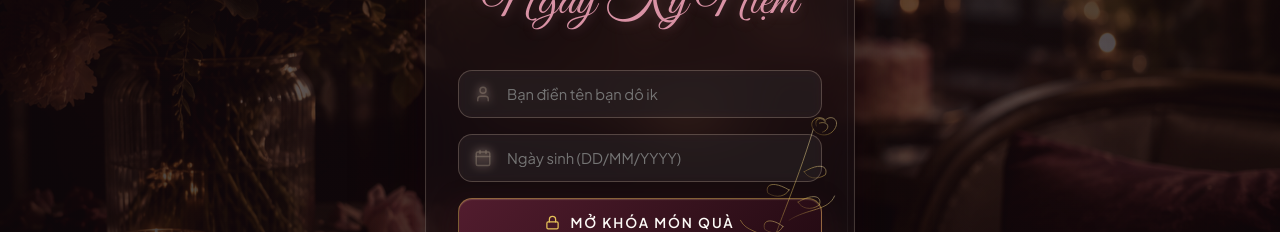
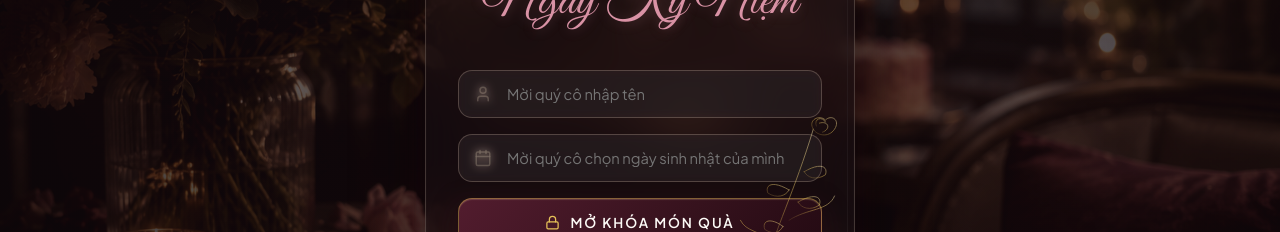
Before and after one commit to KainChin/happy_birthday, a React (Vite) app: page / in a window 1280 px wide. Shown: the part 337-569 px from the top of the page. Built offline with nearby package versions, Linux system fonts and the light colour scheme; the HTML template or start-up script is replaced by a standard one; a web font is replaced by a local one.

Commit message:
Update login input placeholders to polite Vietnamese phrases

```diff
--- a/src/constants/theme.js
+++ b/src/constants/theme.js
@@ -4,8 +4,8 @@ export const TEXTS = {
   SCRIPT_TITLE: 'Ngày Kỷ Niệm',
   DESCRIPTION_LINE1: 'Một ngày đặc biệt dành cho cô gái tuyệt vời nhất.',
   DESCRIPTION_LINE2: 'Nhập thông tin để mở khóa món quà bí mật.',
-  INPUT_NAME_LABEL: 'Bạn điền tên bạn dô ik',
-  INPUT_DATE_LABEL: 'Ngày sinh (DD/MM/YYYY)',
+  INPUT_NAME_LABEL: 'Mời quý cô nhập tên',
+  INPUT_DATE_LABEL: 'Mời quý cô chọn ngày sinh nhật của mình',
   BUTTON_UNLOCK: 'MỞ KHÓA MÓN QUÀ',
   BUTTON_UNLOCKING: 'ĐANG MỞ KHÓA...',
   SUCCESS_TITLE: 'Món Quà Đã Mở Khóa!',
```
